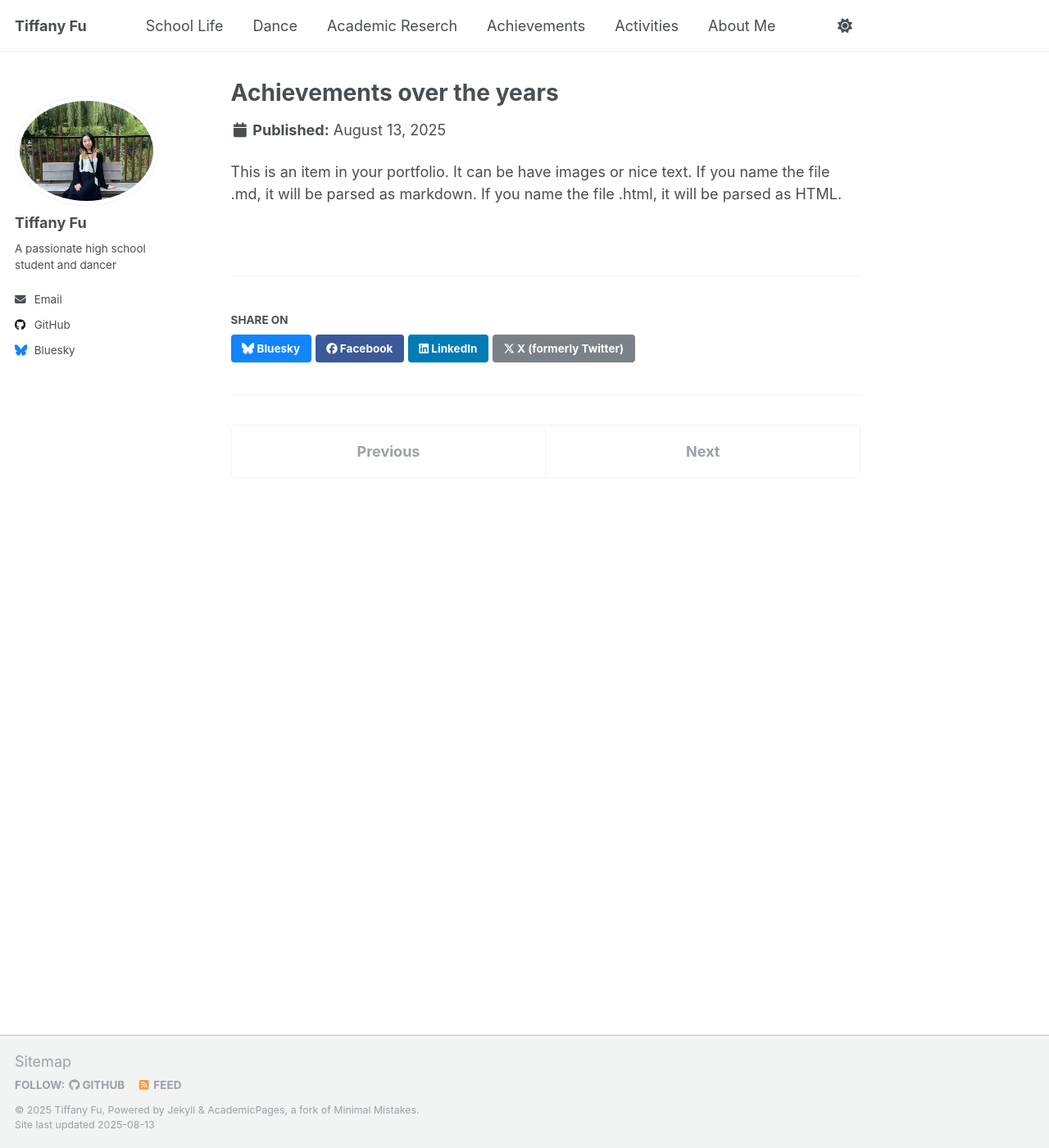
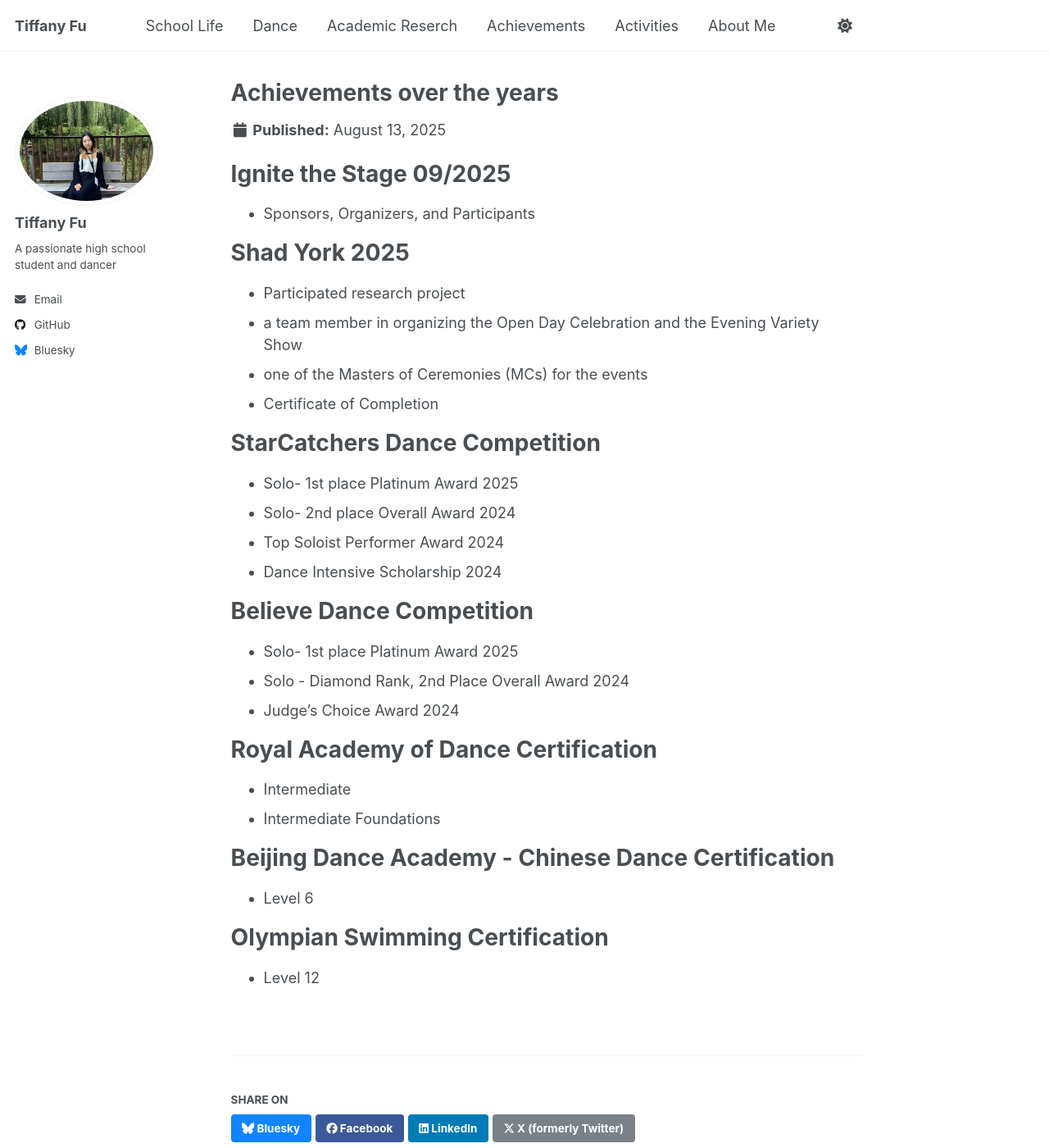
Before and after one commit to TiffanyJTFu/TiffanyFu, a Jekyll site: the page built from _portfolio/portfolio-1.md, in a window 1280 px wide and 1400 px high. Shown: the whole window at 82% size. Built offline with Jekyll 4.4.1, drawn with Linux system fonts in a browser that asks for light colours; a script that is not in the unit is left out.

Commit message:
Update portfolio-1.md

```diff
--- a/_portfolio/portfolio-1.md
+++ b/_portfolio/portfolio-1.md
@@ -4,4 +4,39 @@ excerpt: "Short description of portfolio item number 1<br/><img src='/images/500
 collection: portfolio
 ---
 
-This is an item in your portfolio. It can be have images or nice text. If you name the file .md, it will be parsed as markdown. If you name the file .html, it will be parsed as HTML.
+Ignite the Stage 09/2025
+===
+  * Sponsors, Organizers, and Participants
+
+Shad York 2025
+===
+  * Participated research project
+  * a team member in organizing the Open Day Celebration and the Evening Variety Show
+  * one of the Masters of Ceremonies (MCs) for the events
+  * Certificate of Completion
+
+StarCatchers Dance Competition
+===
+  * Solo- 1st place Platinum Award 2025
+  * Solo- 2nd place Overall Award 2024
+  * Top Soloist Performer Award 2024
+  * Dance Intensive Scholarship 2024
+
+Believe Dance Competition
+===
+  * Solo- 1st place Platinum Award 2025
+  * Solo - Diamond Rank, 2nd Place Overall Award 2024
+  * Judge’s Choice Award 2024
+
+Royal Academy of Dance Certification
+===
+  * Intermediate
+  * Intermediate Foundations
+
+Beijing Dance Academy - Chinese Dance Certification
+===
+  * Level 6
+
+Olympian Swimming Certification
+===
+  * Level 12
```
